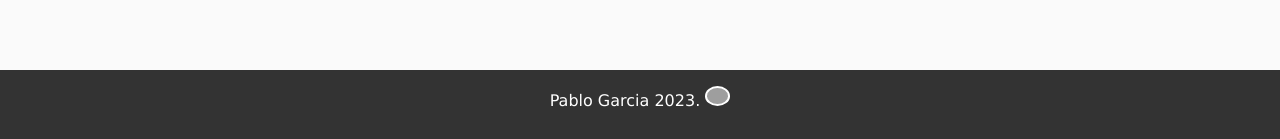
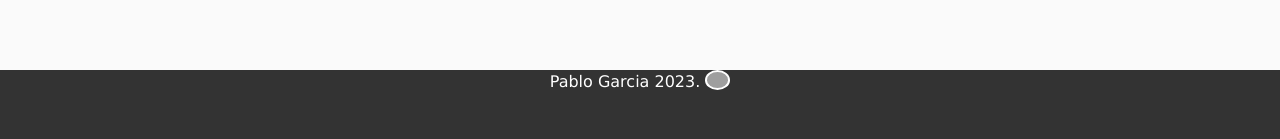
Before and after one commit to PabloMGP/page_rotation, a plain HTML site: page index.html in a window 1280 px wide. Shown: the part 730-869 px from the top of the page. After the commit the page ends 824 px from the top, so only its background shows below. Drawn offline with Linux system fonts and the light colour scheme; grey boxes are pictures that could not be loaded.

Commit message:
Fix typo in footer

```diff
--- a/index.html
+++ b/index.html
@@ -44,8 +44,8 @@
     </nav>
 </body>
 
-<footer><p> Pablo Garcia 2023. <a href="https://github.com/PabloMGP"><img
+<footer>Pablo Garcia 2023. <a href="https://github.com/PabloMGP"><img
             src="https://res.cloudinary.com/dsitzow1q/image/upload/v1681722025/galaxy_fold_showcase/github_imfqdq_topufz.webp"
-            alt="github"></a></footer></p>
+            alt="github"></a></footer>
 
 </html>
```
